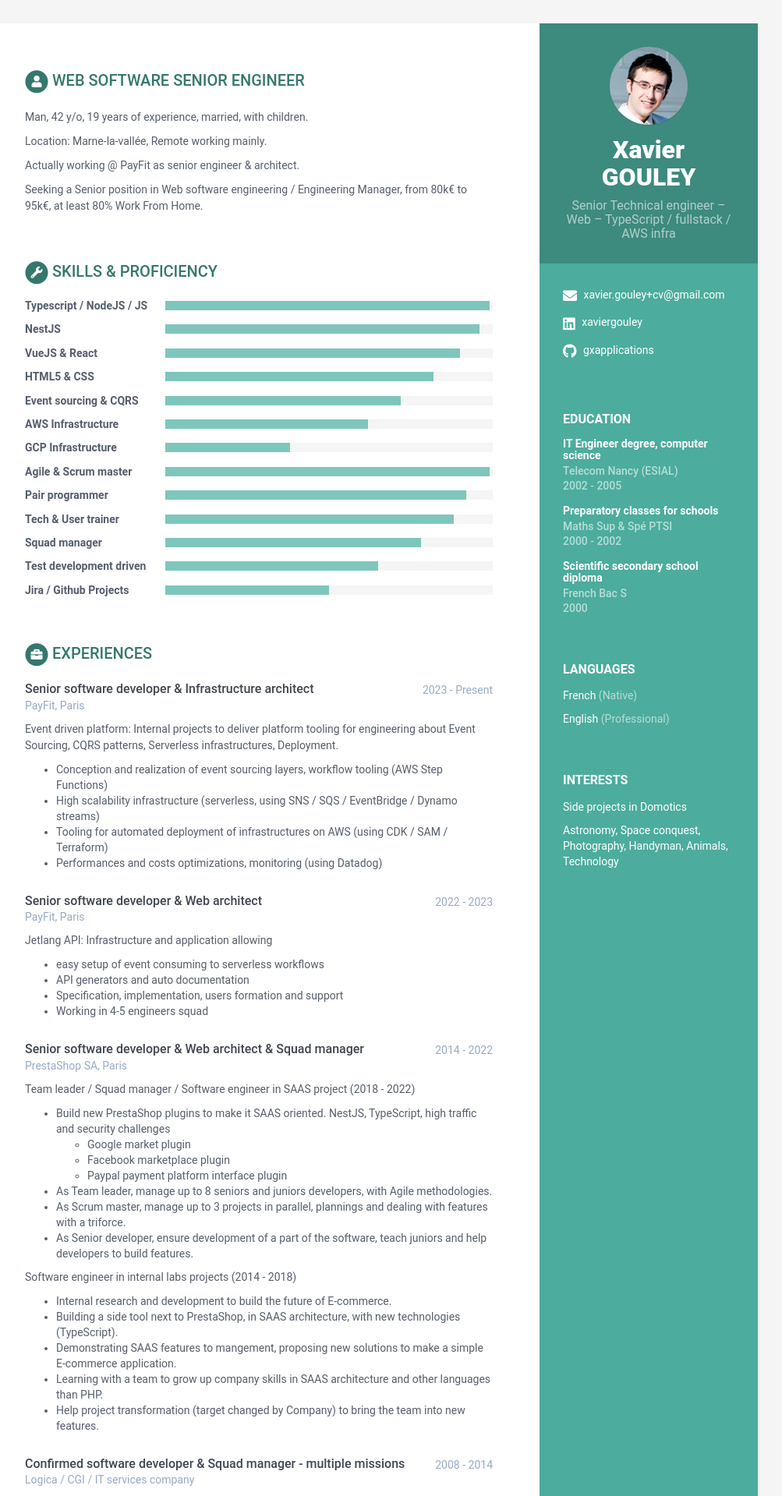
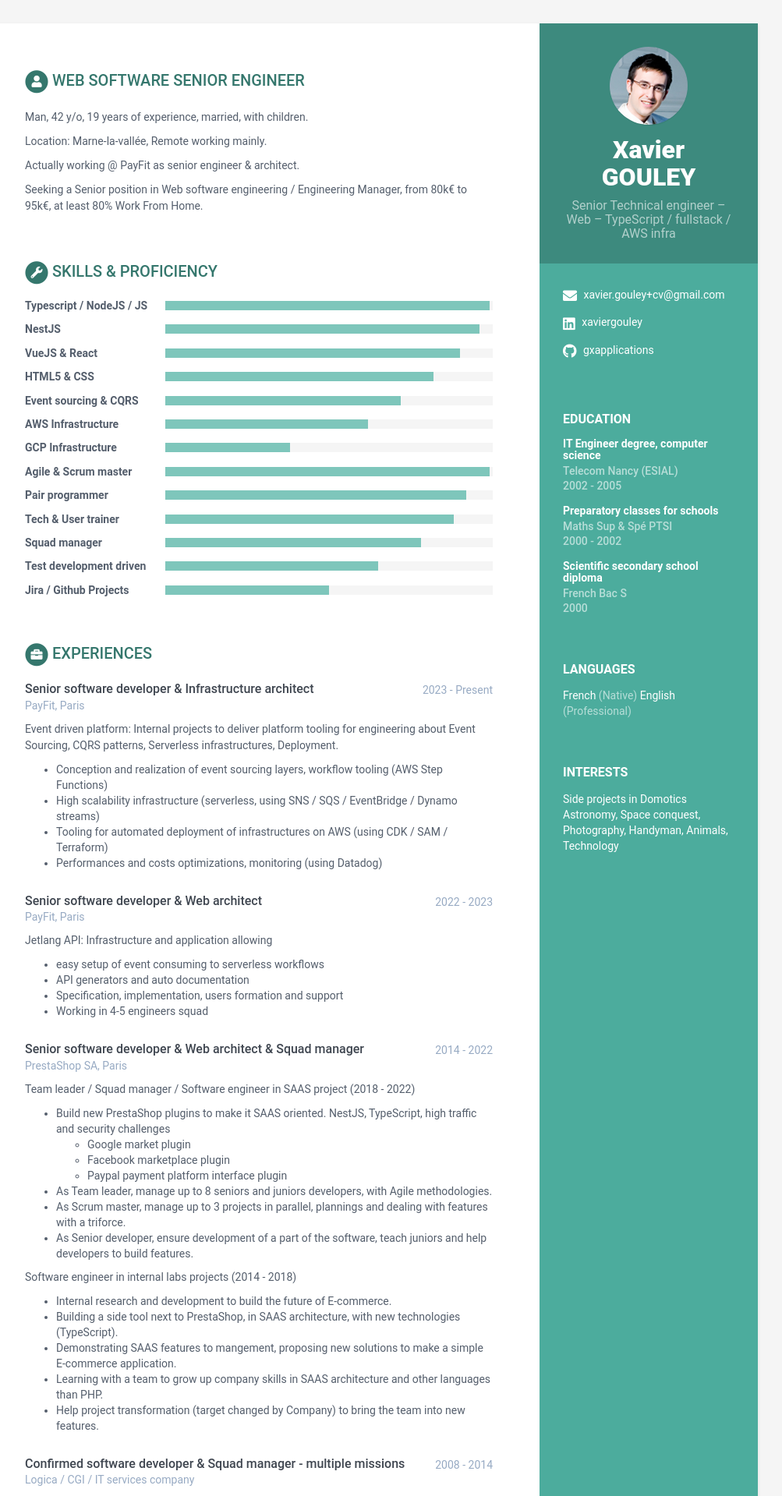
Before and after one commit to gxapplications/gxapplications, a Jekyll site: the page built from index.html, in a window 1280 px wide. Shown: the top 1919 px of the page at 78% size, without its empty margins (168-1171 px from the left). Built offline with Jekyll 4.4.1, drawn with Linux system fonts in a browser that asks for light colours.

Commit message:
Update _base.scss

```diff
--- a/_sass/_base.scss
+++ b/_sass/_base.scss
@@ -136,6 +136,7 @@ p {
         margin-bottom: 0;
         li {
             margin-bottom: 10px;
+	    display: inline;
             &:last-child {
                 margin-bottom: 0;
             }
@@ -146,6 +147,7 @@ p {
         margin-bottom: 0;
         li {
             margin-bottom: 10px;
+	    display: inline;
             &:last-child {
                 margin-bottom: 0;
             }
```
